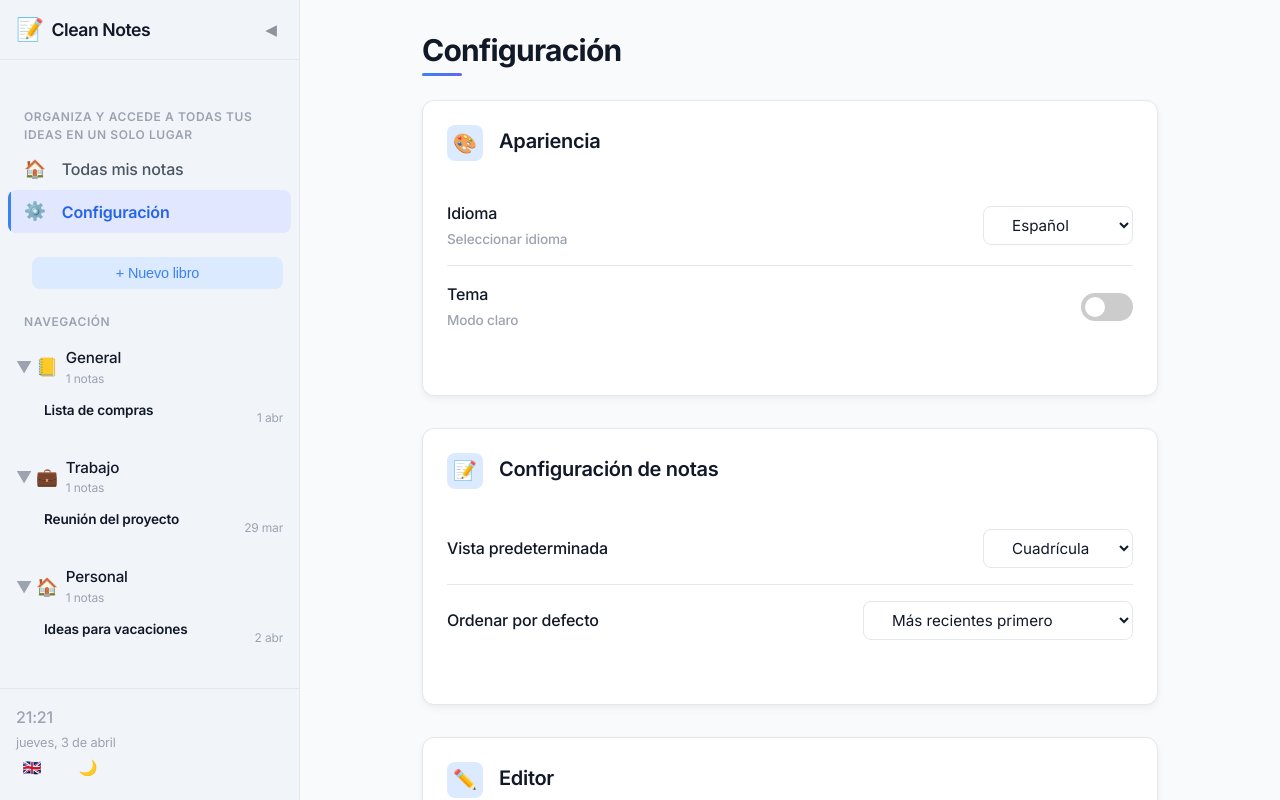
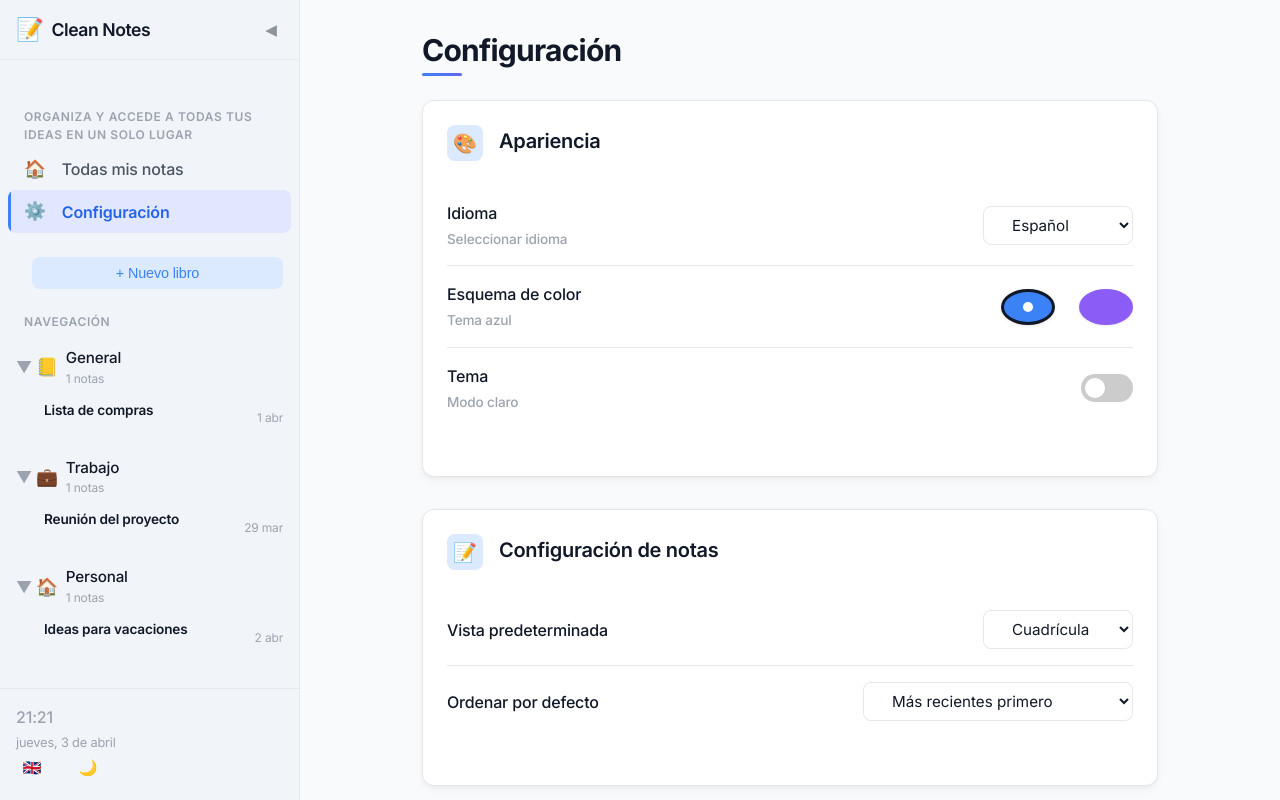
Before and after one commit to CerberusProgrammer/clean-notes-web, a React (Vite) app: page /settings in a window 1280 px wide. Built offline with nearby package versions, Linux system fonts and the light colour scheme.

Commit message:
Agregar opciones de selección de tema de color en la página de configuración

```diff
--- a/src/pages/SettingsPage.css
+++ b/src/pages/SettingsPage.css
@@ -277,3 +277,52 @@ input:checked + .toggle-slider:before {
     text-align: left;
   }
 }
+
+/* Añadir al final del archivo */
+
+.color-theme-options {
+  display: flex;
+  gap: var(--space-md);
+}
+
+.color-theme-option {
+  width: 36px;
+  height: 36px;
+  border-radius: 50%;
+  cursor: pointer;
+  border: 3px solid transparent;
+  transition: all 0.2s ease;
+  position: relative;
+}
+
+.color-theme-option.active {
+  border-color: var(--text-primary);
+}
+
+.color-theme-option::after {
+  content: "";
+  position: absolute;
+  left: 50%;
+  top: 50%;
+  transform: translate(-50%, -50%) scale(0);
+  color: white;
+  width: 10px;
+  height: 10px;
+  background-color: white;
+  border-radius: 50%;
+  opacity: 0;
+  transition: transform 0.2s, opacity 0.2s;
+}
+
+.color-theme-option.active::after {
+  opacity: 1;
+  transform: translate(-50%, -50%) scale(1);
+}
+
+.color-theme-option.blue {
+  background-color: #3b82f6;
+}
+
+.color-theme-option.purple {
+  background-color: #8b5cf6;
+}
--- a/src/pages/SettingsPage.tsx
+++ b/src/pages/SettingsPage.tsx
@@ -4,6 +4,11 @@ import { useTranslation } from "../i18n/locales/i18nHooks";
 import { LocaleCode } from "../i18n/locales/locales";
 import { NotesService } from "../provider/NotesService";
 import "./SettingsPage.css";
+import {
+  getThemeColor,
+  setThemeColor,
+  ThemeColor,
+} from "../utils/theme_provider";
 
 export default function SettingsPage() {
   const { t, locale, changeLocale } = useTranslation();
@@ -14,6 +19,7 @@ export default function SettingsPage() {
   const [darkMode, setDarkMode] = useState(
     document.body.classList.contains("dark-theme")
   );
+  const [colorTheme, setColorTheme] = useState<ThemeColor>(getThemeColor());
   const [defaultView, setDefaultView] = useState<"grid" | "list">(
     () =>
       (localStorage.getItem("cleanNotes-defaultView") as "grid" | "list") ||
@@ -50,12 +56,24 @@ export default function SettingsPage() {
       setDarkMode(e.detail.isDark);
     };
 
+    const handleColorThemeChange = (e: CustomEvent) => {
+      setColorTheme(e.detail.colorTheme);
+    };
+
     window.addEventListener("themechange", handleThemeChange as EventListener);
+    window.addEventListener(
+      "colorthemechange",
+      handleColorThemeChange as EventListener
+    );
 
     return () => {
       window.removeEventListener(
         "themechange",
         handleThemeChange as EventListener
+      );
+      window.removeEventListener(
+        "colorthemechange",
+        handleColorThemeChange as EventListener
       );
     };
   }, []);
@@ -77,10 +95,18 @@ export default function SettingsPage() {
     );
   };
 
+  // Función para manejar el cambio de color
+  const handleColorThemeChange = (selectedTheme: ThemeColor) => {
+    setColorTheme(selectedTheme);
+    setThemeColor(selectedTheme);
+  };
+
   // Función para guardar todas las configuraciones
   const saveSettings = () => {
     // Cambiar idioma directamente, sin esperar a la persistencia
     changeLocale(language);
+
+    // El tema y color ya se aplican inmediatamente en sus respectivos handlers
 
     // Guardar vista por defecto
     localStorage.setItem("cleanNotes-defaultView", defaultView);
@@ -109,6 +135,7 @@ export default function SettingsPage() {
   const resetSettings = () => {
     setLanguage("es");
     handleThemeChange(false);
+    handleColorThemeChange("blue");
     setDefaultView("grid");
     setDefaultSort("newest");
     setAutoSave(true);
@@ -294,6 +321,36 @@ export default function SettingsPage() {
                 <option value="es">{t.settings.spanish}</option>
                 <option value="en">{t.settings.english}</option>
               </select>
+            </div>
+          </div>
+
+          {/* Opción para tema de color */}
+          <div className="setting-row">
+            <div className="setting-label">
+              <span>{t.settings.colorTheme}</span>
+              <span className="setting-description">
+                {colorTheme === "blue"
+                  ? t.settings.blueTheme
+                  : t.settings.purpleTheme}
+              </span>
+            </div>
+            <div className="setting-control">
+              <div className="color-theme-options">
+                <button
+                  className={`color-theme-option blue ${
+                    colorTheme === "blue" ? "active" : ""
+                  }`}
+                  onClick={() => handleColorThemeChange("blue")}
+                  aria-label={t.settings.blueTheme}
+                />
+                <button
+                  className={`color-theme-option purple ${
+                    colorTheme === "purple" ? "active" : ""
+                  }`}
+                  onClick={() => handleColorThemeChange("purple")}
+                  aria-label={t.settings.purpleTheme}
+                />
+              </div>
             </div>
           </div>
 
```
